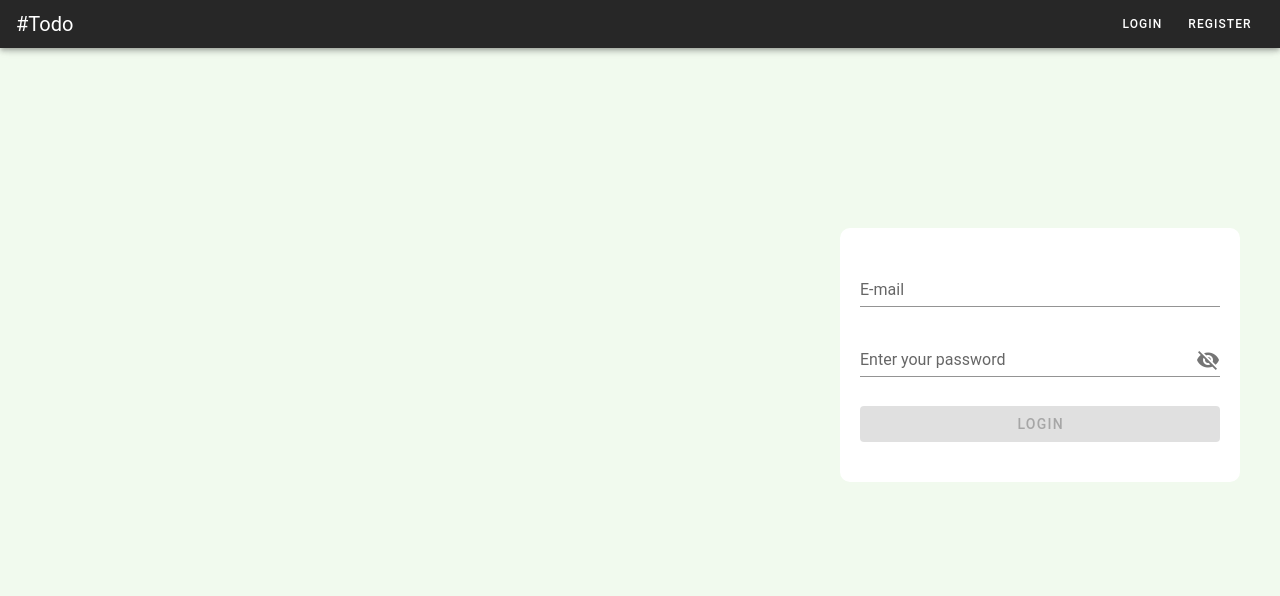
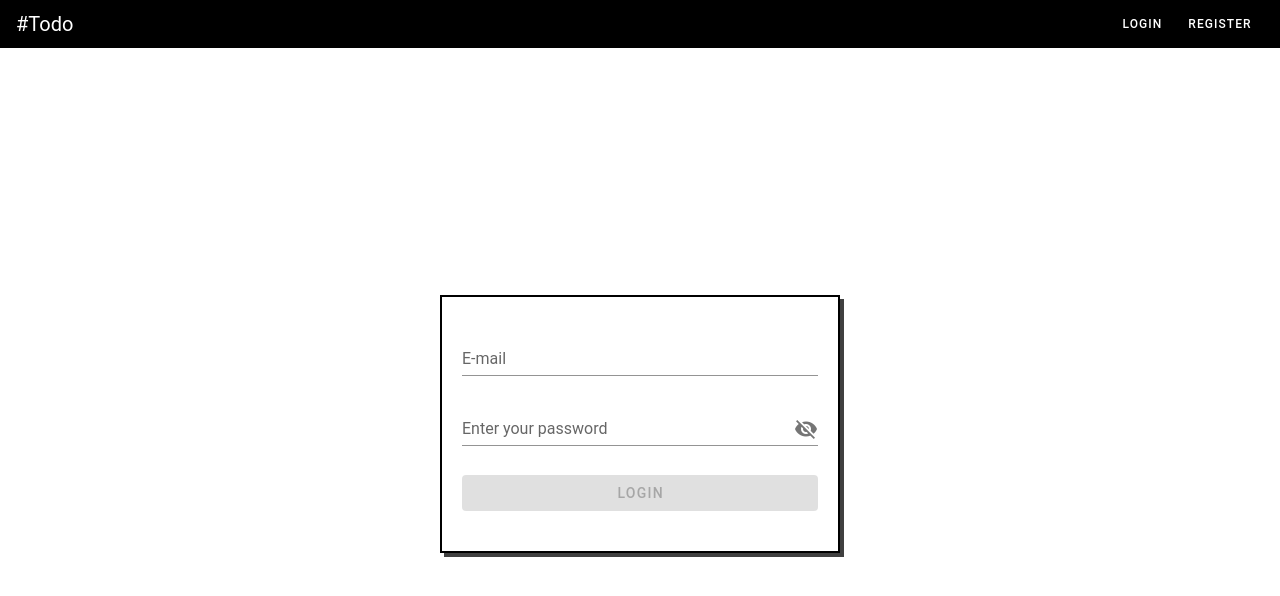
Before and after one commit to oneofthedevs/VueTodoList, a Vue app: page /Auth/Login in a window 1280 px wide. Shown: the top 596 px of the page. Built offline with nearby package versions, Linux system fonts and the light colour scheme; no server answers; what vuefire would draw is missing.

Commit message:
Added particle.js and chanded UI of auth pages and navbar

```diff
--- a/package.json
+++ b/package.json
@@ -11,6 +11,7 @@
     "core-js": "^3.6.5",
     "debounce": "^1.2.0",
     "firebase": "^7.19.1",
+    "particles.js": "^2.0.0",
     "vue": "^2.6.11",
     "vue-router": "^3.2.0",
     "vuefire": "^2.2.4",
--- a/src/App.vue
+++ b/src/App.vue
@@ -1,7 +1,7 @@
 <template>
-  <v-app id="v-app">
+  <v-app id="app-body">
     <Navbar />
-    <router-view></router-view>
+    <router-view class="container"></router-view>
   </v-app>
 </template>
 
@@ -17,8 +17,8 @@ export default {
 </script>
 <style lang="scss">
 @import "./common/styles/variables.scss";
-#v-app {
-  background: $light;
+#app-body {
+  background: $white;
   color: $black;
   max-height: inherit;
   width: 100%;
--- a/src/common/styles/style.scss
+++ b/src/common/styles/style.scss
@@ -1,35 +1,39 @@
 @import "./variables.scss";
+
+@mixin box-shadow {
+  box-shadow: 4px 4px 0 rgba(0, 0, 0, 0.75);
+}
 
 .form {
   display: flex;
-  position: relative;
+  // position: relative;
   height: 100%;
   width: 100%;
+  justify-content: center;
+  align-items: center;
 }
 .form-card {
   display: flex;
-  position: absolute;
-  top: 20%;
-  right: 40px;
-  height: min-content;
   background: $white;
   flex-direction: column;
-  width: 400px;
-  border-radius: $br;
+  flex-basis: 400px;
+  // border-radius: $br;
   padding: 30px 20px 40px 20px;
   margin: 30px 0;
+  @include box-shadow;
+  border: 2px solid $black;
+  // transform: translateY(-100px);
+}
+.bg-black {
+  background: #000 !important;
+}
+.h-auto {
+  height: auto !important;
 }
 
 @media screen and (max-width: 1025px) {
-  .form {
-    justify-content: center;
-    align-items: center;
-  }
   .form-card {
-    position: initial;
+    margin: 0 10px;
     transform: translateY(-100px);
-    width: auto;
-    flex-basis: 450px;
-    margin: 0 10px;
   }
 }
--- a/src/common/styles/variables.scss
+++ b/src/common/styles/variables.scss
@@ -7,4 +7,4 @@ $green: #66bb6a; // Material Green
 $yellow: #ffee58; // Material Yellow
 $black: #000; // Black
 $white: #fff; // White
-$br: 10px; // Border Radius
+$br: 5px; // Border Radius
--- a/src/components/navbar.vue
+++ b/src/components/navbar.vue
@@ -1,6 +1,6 @@
 <template>
   <nav>
-    <v-toolbar dark dense>
+    <v-toolbar dark dense class="bg-black" :elevation="0">
       <v-toolbar-title>#Todo</v-toolbar-title>
 
       <v-spacer></v-spacer>
@@ -109,6 +109,7 @@ export default {
 </script>
 
 <style lang="scss">
+@import "../common/styles/style.scss";
 .sm-screen {
   display: none;
 }
```
Also changed, not shown: 1 other file (tests, documents, lock files or other folders).
